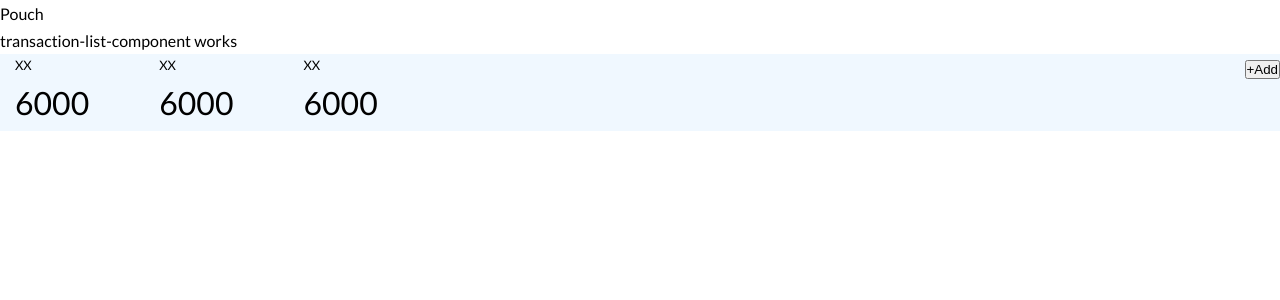
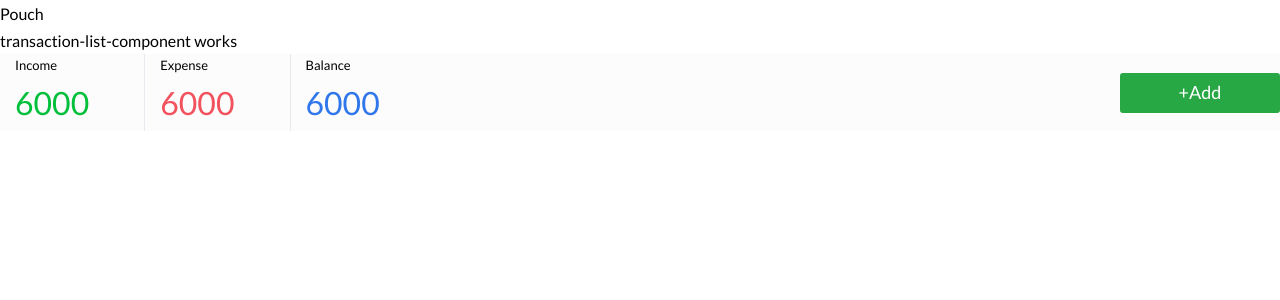
Before and after one commit to flowaccount/flowaccount.challenges, an Angular app in the folder typescript/: page / in a window 1280 px wide. Shown: the top 300 px of the page. Built offline with nearby package versions, Linux system fonts and the light colour scheme.

Commit message:
update hmtl

```diff
--- a/typescript/angular.json
+++ b/typescript/angular.json
@@ -53,7 +53,7 @@
               "apps/frontend/pouch/src/assets"
             ],
             "styles": [
-              "apps/frontend/pouch/src/styles.scss"
+              "apps/frontend/pouch/src/styles.scss",
             ],
             "scripts": []
           },
--- a/typescript/apps/frontend/pouch/src/app/transaction/transaction-list-component/transaction-list-component.component.html
+++ b/typescript/apps/frontend/pouch/src/app/transaction/transaction-list-component/transaction-list-component.component.html
@@ -1,32 +1,28 @@
 <div id="transaction-list-page">
     transaction-list-component works
-
     <div class="section-1">
         <div class="left-div">
-            <div class="flex-div">
-                <div class="summary-box">
-                    <div class="title">XX</div>
-                    <div class="amount">6000</div>
-                </div>
+            <div class="flex-item-div">
+                    <div class="title">Income</div>
+                    <div class="amount green">6000</div>
             </div>
 
-            <div class="flex-div">
-                <div class="summary-box">
-                    <div class="title">XX</div>
-                    <div class="amount">6000</div>
-                </div>
+            <div class="flex-item-div">
+                    <div class="title">Expense</div>
+                    <div class="amount red">6000</div>
             </div>
 
-            <div class="flex-div">
-                <div class="summary-box">
-                    <div class="title">XX</div>
-                    <div class="amount">6000</div>
-                </div>
+            <div class="flex-item-div">
+                    <div class="title">Balance</div>
+                    <div class="amount blue">6000</div>
             </div>
         </div>
 
         <div class="right-div">
-            <button>+Add</button>
+            <div>
+                <button class="btn btn-success">+Add</button>
+            </div>
+
         </div>
     </div>
 </div>
--- a/typescript/apps/frontend/pouch/src/app/transaction/transaction-list-component/transaction-list-component.component.scss
+++ b/typescript/apps/frontend/pouch/src/app/transaction/transaction-list-component/transaction-list-component.component.scss
@@ -1,11 +1,25 @@
+@import '../../../assets/scss/abstracts/_variables';
+
+.green{
+    color:#00bf3b;
+}
+
+.red{
+    color:#f2525d;
+}
+
+.blue{
+    color:#3077eb;
+}
+
 .section-1 {
-    background-color: aliceblue;
+    background-color: #fcfcfc;
     display: flex;
     flex-direction: row;
     justify-content: space-between;
     .left-div {
         display: flex;
-        .summary-box {
+        .flex-item-div{
             padding: 0px 55px 0px 15px;
             .title {
                 font-size: 13px;
@@ -14,8 +28,19 @@
                 font-size: 32px;
             }
         }
-        .summary-box:not(:last-child){
-            border-right: 1px solid black;
+        .flex-item-div:not(:last-child){
+            border-right: 1px solid #e6e9ee;
+        }
+    }
+    .right-div {
+        display: flex;
+        flex-direction: column;
+        justify-content: center;
+        align-items: center;
+        button {
+            width: 160px;
+            height: 40px;
+            font-size: 18px;
         }
     }
 }
--- a/typescript/apps/frontend/pouch/src/assets/scss/abstracts/_variables.scss
+++ b/typescript/apps/frontend/pouch/src/assets/scss/abstracts/_variables.scss
@@ -19,6 +19,10 @@ $color-grey-dark-3: #333;
 $color-white: #fff;
 $color-black: #000;
 
+$green:#00bf3b;
+$red: #f2525d;
+$blue: #3077eb;
+
 
 // FONT
 $default-font-size: 1.6rem;
--- a/typescript/apps/frontend/pouch/src/index.html
+++ b/typescript/apps/frontend/pouch/src/index.html
@@ -6,6 +6,7 @@
     <base href="/" />
     <meta name="viewport" content="width=device-width, initial-scale=1" />
     <link rel="icon" type="image/x-icon" href="favicon.ico" />
+    <link rel="stylesheet" href="https://stackpath.bootstrapcdn.com/bootstrap/4.3.1/css/bootstrap.min.css" integrity="sha384-ggOyR0iXCbMQv3Xipma34MD+dH/1fQ784/j6cY/iJTQUOhcWr7x9JvoRxT2MZw1T" crossorigin="anonymous">
     <link href="https://fonts.googleapis.com/css?family=Lato:100,300,400,700,900" rel="stylesheet">
   </head>
   <body>
```
